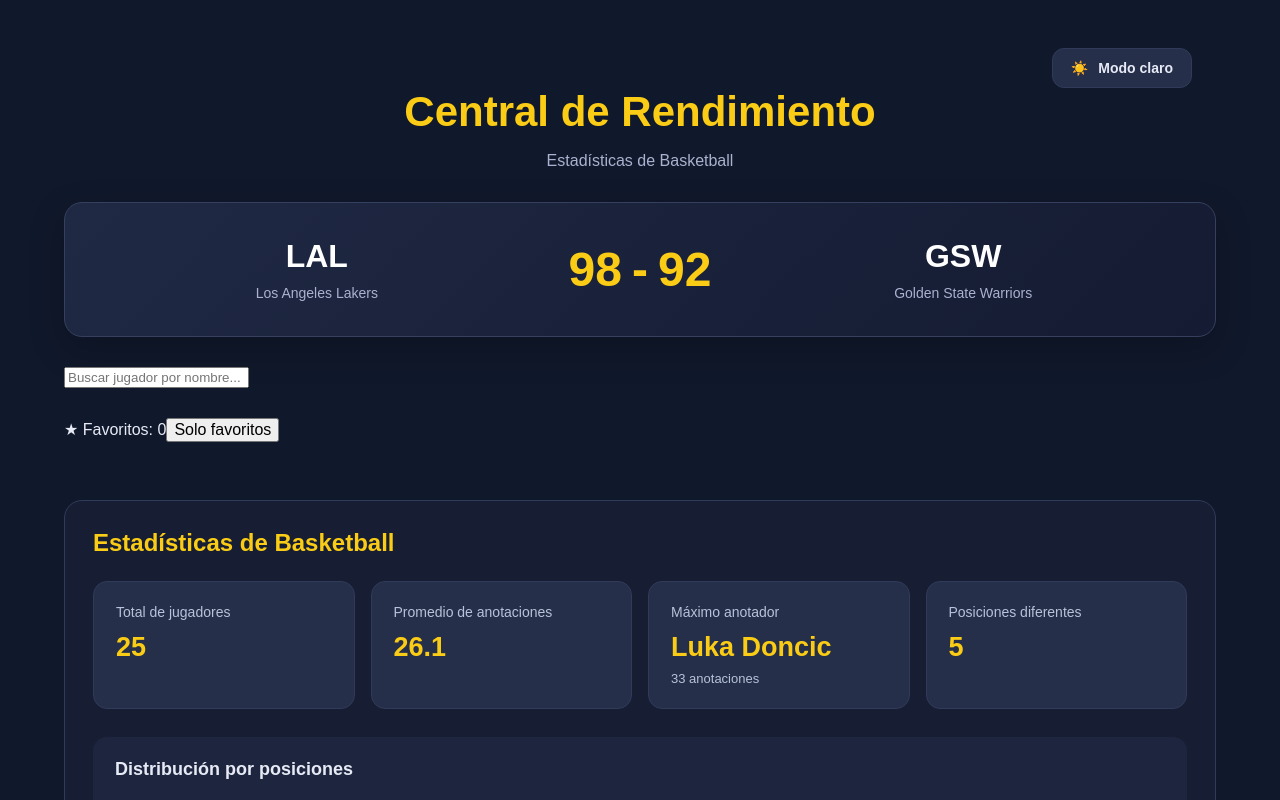
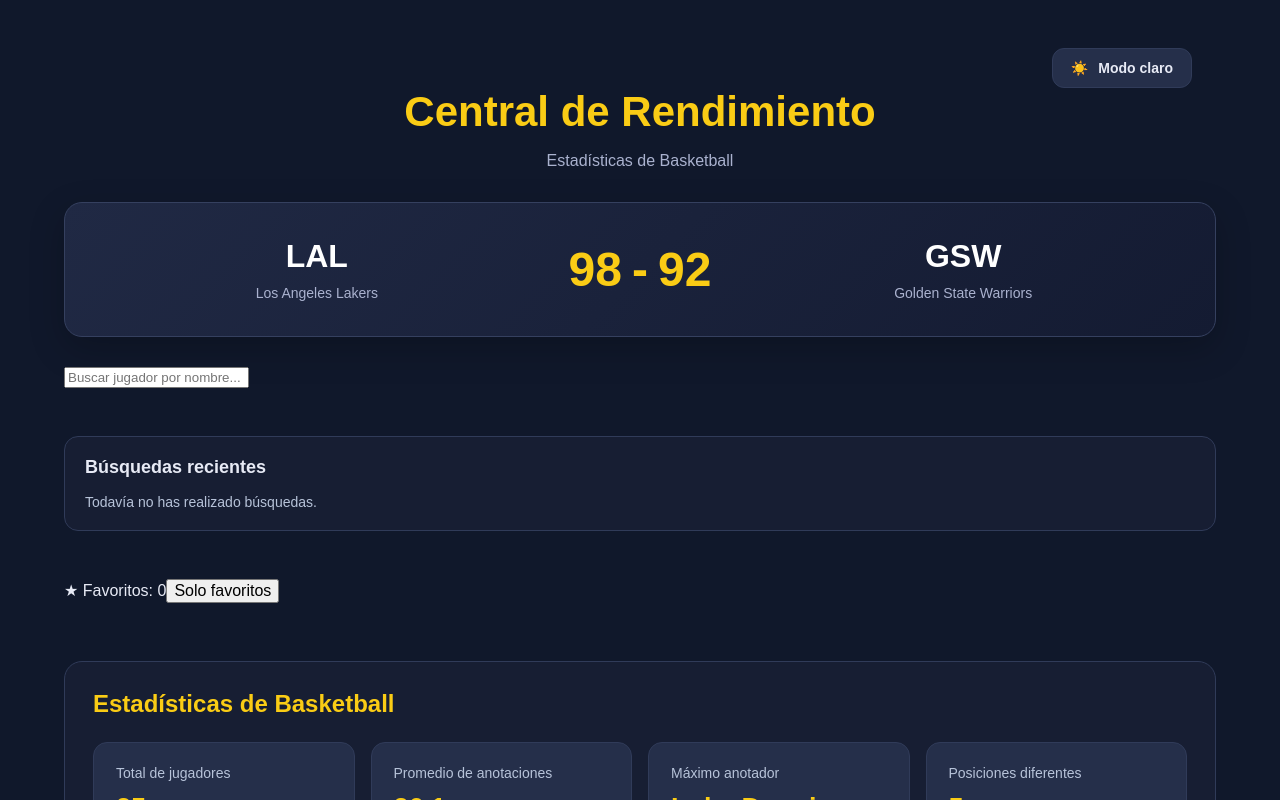
Before and after one commit to SantyGrana2/basketball-react, a React (Vite) app: page / in a window 1280 px wide. Shown: the top 800 px of the page. Built offline with nearby package versions, Linux system fonts and the light colour scheme.

Commit message:
feat: integrar historial persistente de cinco busquedas

```diff
--- a/src/App.jsx
+++ b/src/App.jsx
@@ -4,6 +4,7 @@ import { useEffect, useMemo, useState } from "react";
 import Header from "./components/Header";
 import Scoreboard from "./components/Scoreboard";
 import SearchBar from "./components/SearchBar";
+import SearchHistory from "./components/SearchHistory";
 import PlayerTable from "./components/PlayerTable";
 import Pagination from "./components/Pagination";
 import StatsPanel from "./components/StatsPanel";
@@ -12,9 +13,34 @@ import FavoritesFilter from "./components/FavoritesFilter";
 
 import { players } from "./data/players";
 
+// ========================================
+// FUNCION PARA ORGANIZAR EL HISTORIAL
+// ========================================
+
+function addSearchToHistory(previous, value) {
+  const term = value.trim();
+
+  if (!term) {
+    return previous;
+  }
+
+  const normalizedTerm = term.toLocaleLowerCase("es");
+
+  const withoutDuplicates = previous.filter(
+    (item) =>
+      item.toLocaleLowerCase("es") !== normalizedTerm
+  );
+
+  return [term, ...withoutDuplicates].slice(0, 5);
+}
+
+// ========================================
+// COMPONENTE PRINCIPAL
+// ========================================
+
 function App() {
   // ========================================
-  // TEMA CLARO Y OSCURO
+  // 1. TEMA CLARO Y OSCURO
   // ========================================
 
   const [theme, setTheme] = useState(() => {
@@ -36,7 +62,7 @@ function App() {
     try {
       localStorage.setItem("basketball-theme", theme);
     } catch {
-      // Continuar si localStorage no está disponible
+      // Continuar si localStorage no esta disponible
     }
   }, [theme]);
 
@@ -47,29 +73,101 @@ function App() {
   };
 
   // ========================================
-  // BUSQUEDA DE JUGADORES
+  // 2. BUSQUEDA DE JUGADORES
   // ========================================
 
   const [search, setSearch] = useState("");
   const [debouncedSearch, setDebouncedSearch] = useState("");
 
+  // ========================================
+  // 3. HISTORIAL DE BUSQUEDAS
+  // ========================================
+
+  const [searchHistory, setSearchHistory] = useState(() => {
+    try {
+      const saved = JSON.parse(
+        localStorage.getItem("basketball-search-history") ||
+          "[]"
+      );
+
+      if (!Array.isArray(saved)) {
+        return [];
+      }
+
+      return saved
+        .filter(
+          (term) =>
+            typeof term === "string" &&
+            term.trim() !== ""
+        )
+        .reduce(
+          (history, term) => {
+            const normalized = term
+              .trim()
+              .toLocaleLowerCase("es");
+
+            if (
+              history.some(
+                (item) =>
+                  item.toLocaleLowerCase("es") === normalized
+              )
+            ) {
+              return history;
+            }
+
+            if (history.length >= 5) {
+              return history;
+            }
+
+            return [...history, term.trim()];
+          },
+          []
+        );
+    } catch {
+      return [];
+    }
+  });
+
+  // Guardar historial en localStorage
+
+  useEffect(() => {
+    try {
+      localStorage.setItem(
+        "basketball-search-history",
+        JSON.stringify(searchHistory)
+      );
+    } catch {
+      // Continuar si localStorage no esta disponible
+    }
+  }, [searchHistory]);
+
+  // Debounce de 300 ms y registro del historial
+
   useEffect(() => {
     const timer = setTimeout(() => {
       setDebouncedSearch(search);
+
+      const term = search.trim();
+
+      if (term) {
+        setSearchHistory((previous) =>
+          addSearchToHistory(previous, term)
+        );
+      }
     }, 300);
 
     return () => clearTimeout(timer);
   }, [search]);
 
   // ========================================
-  // PAGINACION
+  // 4. PAGINACION
   // ========================================
 
   const [currentPage, setCurrentPage] = useState(1);
   const [pageSize, setPageSize] = useState(5);
 
   // ========================================
-  // ORDENAMIENTO DE COLUMNAS
+  // 5. ORDENAMIENTO
   // ========================================
 
   const [sortConfig, setSortConfig] = useState({
@@ -78,20 +176,23 @@ function App() {
   });
 
   // ========================================
-  // FAVORITOS
+  // 6. FAVORITOS
   // ========================================
 
   const [favoriteIds, setFavoriteIds] = useState(() => {
     try {
       const saved = JSON.parse(
-        localStorage.getItem("basketball-favorites") || "[]"
+        localStorage.getItem("basketball-favorites") ||
+          "[]"
       );
 
-      return Array.isArray(saved)
-        ? saved.filter((id) =>
-            players.some((player) => player.id === id)
-          )
-        : [];
+      if (!Array.isArray(saved)) {
+        return [];
+      }
+
+      return saved.filter((id) =>
+        players.some((player) => player.id === id)
+      );
     } catch {
       return [];
     }
@@ -100,6 +201,8 @@ function App() {
   const [showOnlyFavorites, setShowOnlyFavorites] =
     useState(false);
 
+  // Guardar favoritos
+
   useEffect(() => {
     try {
       localStorage.setItem(
@@ -107,7 +210,7 @@ function App() {
         JSON.stringify(favoriteIds)
       );
     } catch {
-      // Continuar si localStorage no está disponible
+      // Continuar si localStorage no esta disponible
     }
   }, [favoriteIds]);
 
@@ -125,17 +228,50 @@ function App() {
   };
 
   // ========================================
-  // FILTRAR JUGADORES
+  // 7. FUNCIONES DEL HISTORIAL
+  // ========================================
+
+  const handleSelectHistory = (term) => {
+    setSearch(term);
+    setDebouncedSearch(term);
+    setCurrentPage(1);
+
+    setSearchHistory((previous) =>
+      addSearchToHistory(previous, term)
+    );
+  };
+
+  const handleClearHistory = () => {
+    setSearchHistory([]);
+  };
+
+  // ========================================
+  // 8. FUNCIONES DE BUSQUEDA
+  // ========================================
+
+  const handleSearchChange = (value) => {
+    setSearch(value);
+    setCurrentPage(1);
+  };
+
+  const handleClearSearch = () => {
+    setSearch("");
+    setDebouncedSearch("");
+    setCurrentPage(1);
+  };
+
+  // ========================================
+  // 9. FILTRAR JUGADORES
   // ========================================
 
   const filteredPlayers = useMemo(() => {
     const searchText = debouncedSearch
       .trim()
-      .toLowerCase();
+      .toLocaleLowerCase("es");
 
     return players.filter((player) => {
       const matchesSearch = player.name
-        .toLowerCase()
+        .toLocaleLowerCase("es")
         .includes(searchText);
 
       const matchesFavorites =
@@ -151,7 +287,7 @@ function App() {
   ]);
 
   // ========================================
-  // ORDENAR JUGADORES
+  // 10. ORDENAR JUGADORES
   // ========================================
 
   const sortedPlayers = useMemo(() => {
@@ -180,7 +316,7 @@ function App() {
   }, [filteredPlayers, sortConfig]);
 
   // ========================================
-  // CALCULAR PAGINACION
+  // 11. CALCULAR PAGINACION
   // ========================================
 
   const totalPages = Math.ceil(
@@ -199,32 +335,13 @@ function App() {
     startIndex + pageSize
   );
 
-  // ========================================
-  // FUNCIONES DE BUSQUEDA
-  // ========================================
-
-  const handleSearchChange = (value) => {
-    setSearch(value);
-    setCurrentPage(1);
-  };
-
-  const handleClearSearch = () => {
-    setSearch("");
-    setDebouncedSearch("");
+  const handlePageSizeChange = (size) => {
+    setPageSize(Number(size));
     setCurrentPage(1);
   };
 
   // ========================================
-  // FUNCIONES DE PAGINACION
-  // ========================================
-
-  const handlePageSizeChange = (size) => {
-    setPageSize(size);
-    setCurrentPage(1);
-  };
-
-  // ========================================
-  // FUNCIONES DE ORDENAMIENTO
+  // 12. ORDENAMIENTO DE COLUMNAS
   // ========================================
 
   const handleSort = (key) => {
@@ -253,7 +370,7 @@ function App() {
   };
 
   // ========================================
-  // INTERFAZ PRINCIPAL
+  // 13. INTERFAZ PRINCIPAL
   // ========================================
 
   return (
@@ -274,6 +391,12 @@ function App() {
           value={search}
           onChange={handleSearchChange}
           onClear={handleClearSearch}
+        />
+
+        <SearchHistory
+          history={searchHistory}
+          onSelectSearch={handleSelectHistory}
+          onClearHistory={handleClearHistory}
         />
 
         <FavoritesFilter
--- a/src/styles/main.css
+++ b/src/styles/main.css
@@ -515,3 +515,99 @@ body {
     font-size: 13px;
   }
 }
+
+
+/* ========================================
+   HISTORIAL DE BUSQUEDAS
+======================================== */
+
+.search-history {
+  margin: 18px 0;
+  padding: 20px;
+  background-color: var(--theme-surface);
+  border: 1px solid var(--theme-border);
+  border-radius: 14px;
+}
+
+.search-history__header {
+  display: flex;
+  align-items: center;
+  justify-content: space-between;
+  flex-wrap: wrap;
+  gap: 12px;
+  margin-bottom: 16px;
+}
+
+.search-history__title {
+  margin: 0;
+  color: var(--theme-text);
+  font-size: 18px;
+  font-weight: 700;
+}
+
+.search-history__clear {
+  padding: 8px 12px;
+  background-color: transparent;
+  color: var(--theme-muted);
+  border: 1px solid var(--theme-border);
+  border-radius: 8px;
+  cursor: pointer;
+}
+
+.search-history__clear:hover {
+  background-color: var(--theme-card);
+  color: var(--theme-text);
+}
+
+.search-history__list {
+  display: flex;
+  flex-wrap: wrap;
+  gap: 10px;
+}
+
+.search-history__item {
+  display: inline-flex;
+  align-items: center;
+  gap: 8px;
+  padding: 9px 14px;
+  background-color: var(--theme-card);
+  color: var(--theme-text);
+  border: 1px solid var(--theme-border);
+  border-radius: 20px;
+  font-size: 14px;
+  cursor: pointer;
+  transition:
+    background-color 0.2s ease,
+    transform 0.2s ease;
+}
+
+.search-history__item:hover {
+  background-color: var(--theme-table-hover);
+  transform: translateY(-2px);
+}
+
+.search-history__clear:focus-visible,
+.search-history__item:focus-visible {
+  outline: 3px solid var(--theme-accent);
+  outline-offset: 3px;
+}
+
+.search-history__empty {
+  margin: 0;
+  color: var(--theme-muted);
+  font-size: 14px;
+}
+
+@media (max-width: 600px) {
+  .search-history {
+    padding: 16px;
+  }
+
+  .search-history__header {
+    align-items: flex-start;
+  }
+
+  .search-history__item {
+    font-size: 13px;
+  }
+}
```
